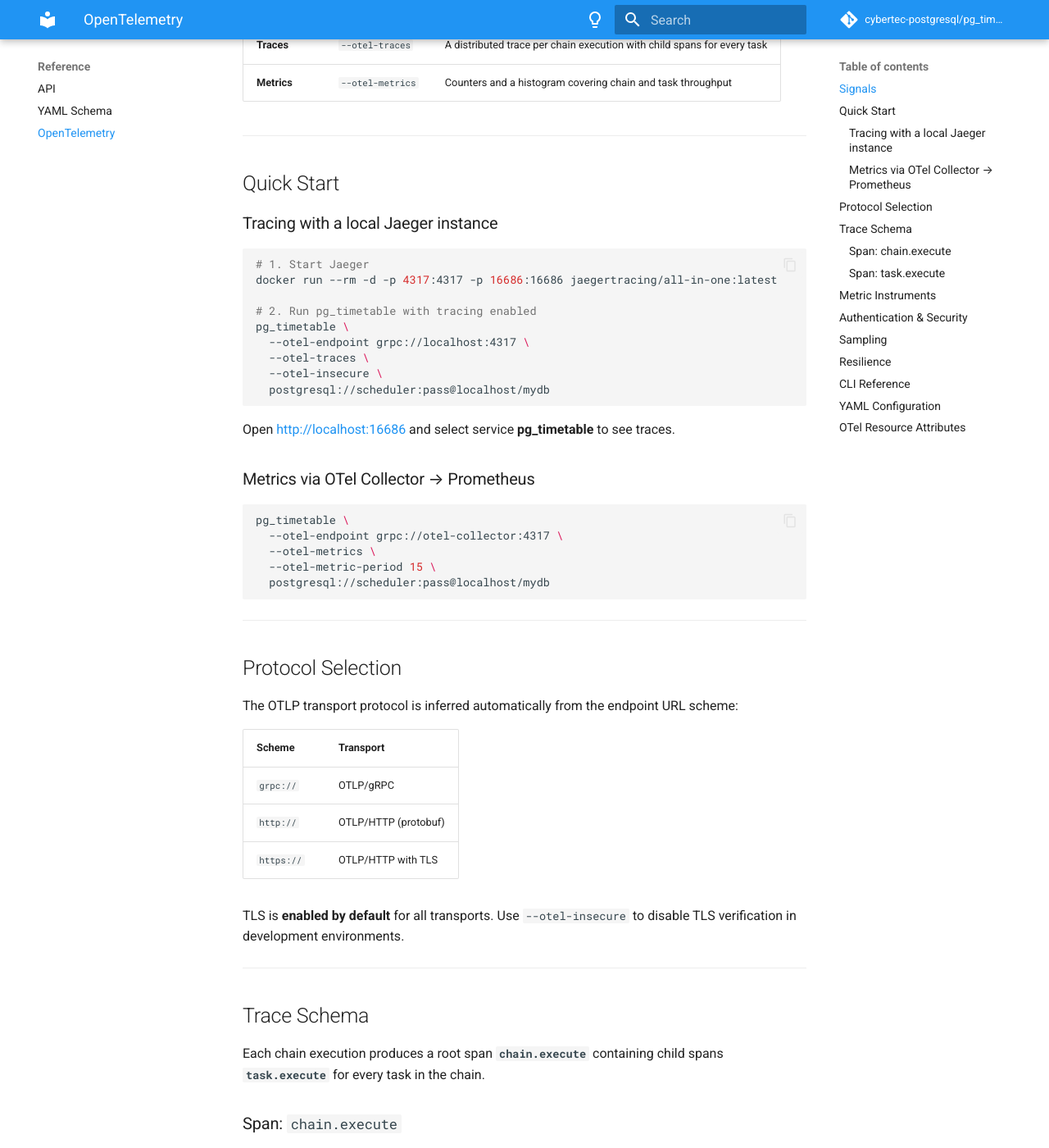
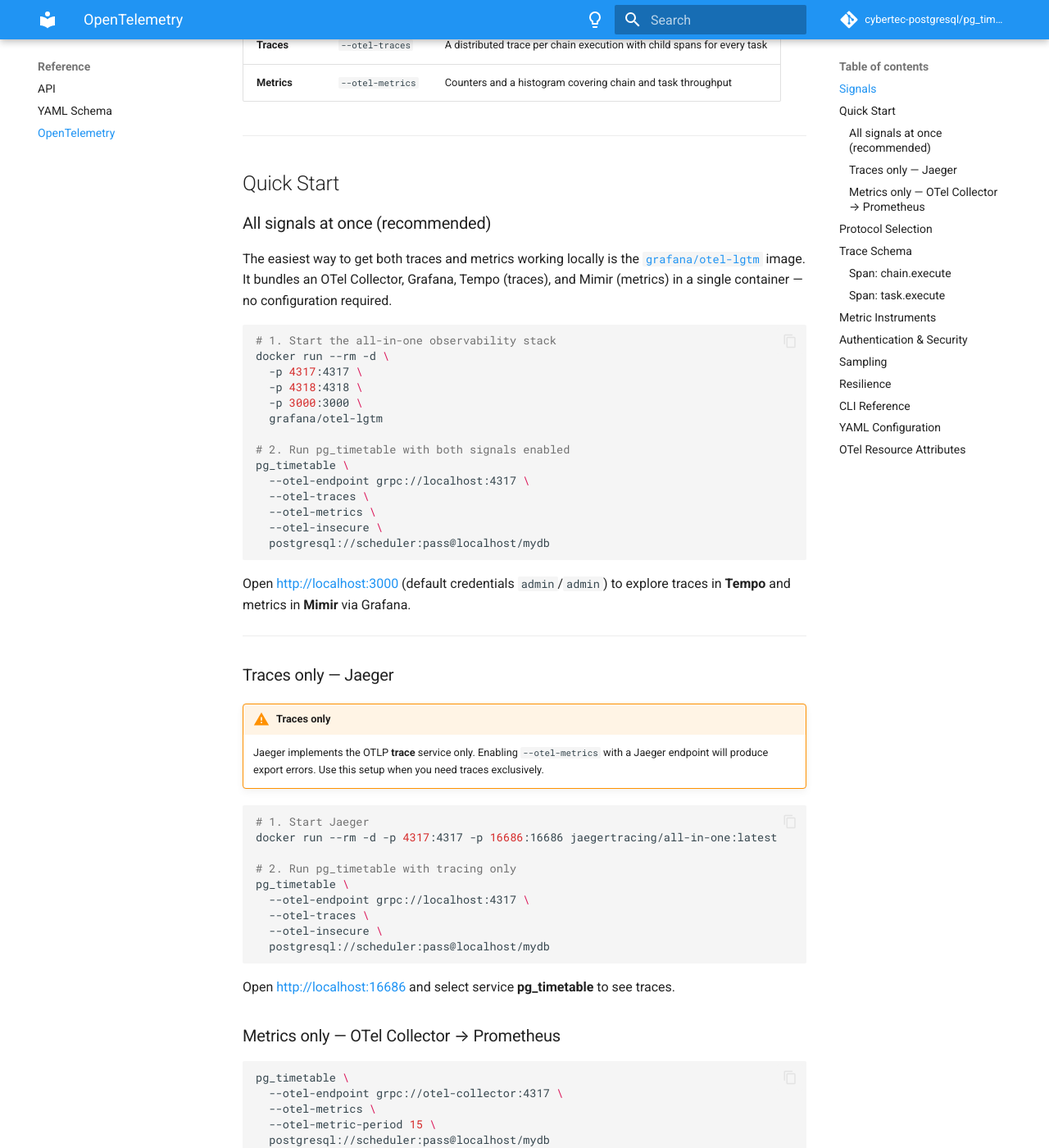
Before and after one commit to cybertec-postgresql/pg_timetable, an MkDocs documentation site: the page built from docs/opentelemetry.md, in a window 1280 px wide and 1400 px high, scrolled down 626 px. Shown: the whole window at 82% size. Built offline with MkDocs 1.6.1 and Material for MkDocs 9.7.7, drawn with Linux system fonts in a browser that asks for light colours; comment, search, counter and statistics services are not loaded; the version menu is left out.

Commit message:
update manual on quick start

````diff
--- a/docs/opentelemetry.md
+++ b/docs/opentelemetry.md
@@ -25,13 +25,45 @@ pg_timetable supports two OTel signals, each independently enabled:
 
 ## Quick Start
 
-### Tracing with a local Jaeger instance
+### All signals at once (recommended)
+
+The easiest way to get both traces and metrics working locally is the
+[`grafana/otel-lgtm`](https://github.com/grafana/otel-lgtm) image. It bundles an OTel Collector,
+Grafana, Tempo (traces), and Mimir (metrics) in a single container — no configuration required.
+
+```bash
+# 1. Start the all-in-one observability stack
+docker run --rm -d \
+  -p 4317:4317 \
+  -p 4318:4318 \
+  -p 3000:3000 \
+  grafana/otel-lgtm
+
+# 2. Run pg_timetable with both signals enabled
+pg_timetable \
+  --otel-endpoint grpc://localhost:4317 \
+  --otel-traces \
+  --otel-metrics \
+  --otel-insecure \
+  postgresql://scheduler:pass@localhost/mydb
+```
+
+Open <http://localhost:3000> (default credentials `admin`/`admin`) to explore traces in **Tempo**
+and metrics in **Mimir** via Grafana.
+
+---
+
+### Traces only — Jaeger
+
+!!! warning "Traces only"
+    Jaeger implements the OTLP **trace** service only. Enabling `--otel-metrics` with a Jaeger
+    endpoint will produce export errors. Use this setup when you need traces exclusively.
 
 ```bash
 # 1. Start Jaeger
 docker run --rm -d -p 4317:4317 -p 16686:16686 jaegertracing/all-in-one:latest
 
-# 2. Run pg_timetable with tracing enabled
+# 2. Run pg_timetable with tracing only
 pg_timetable \
   --otel-endpoint grpc://localhost:4317 \
   --otel-traces \
@@ -41,7 +73,7 @@ pg_timetable \
 
 Open <http://localhost:16686> and select service **pg_timetable** to see traces.
 
-### Metrics via OTel Collector → Prometheus
+### Metrics only — OTel Collector → Prometheus
 
 ```bash
 pg_timetable \
````
